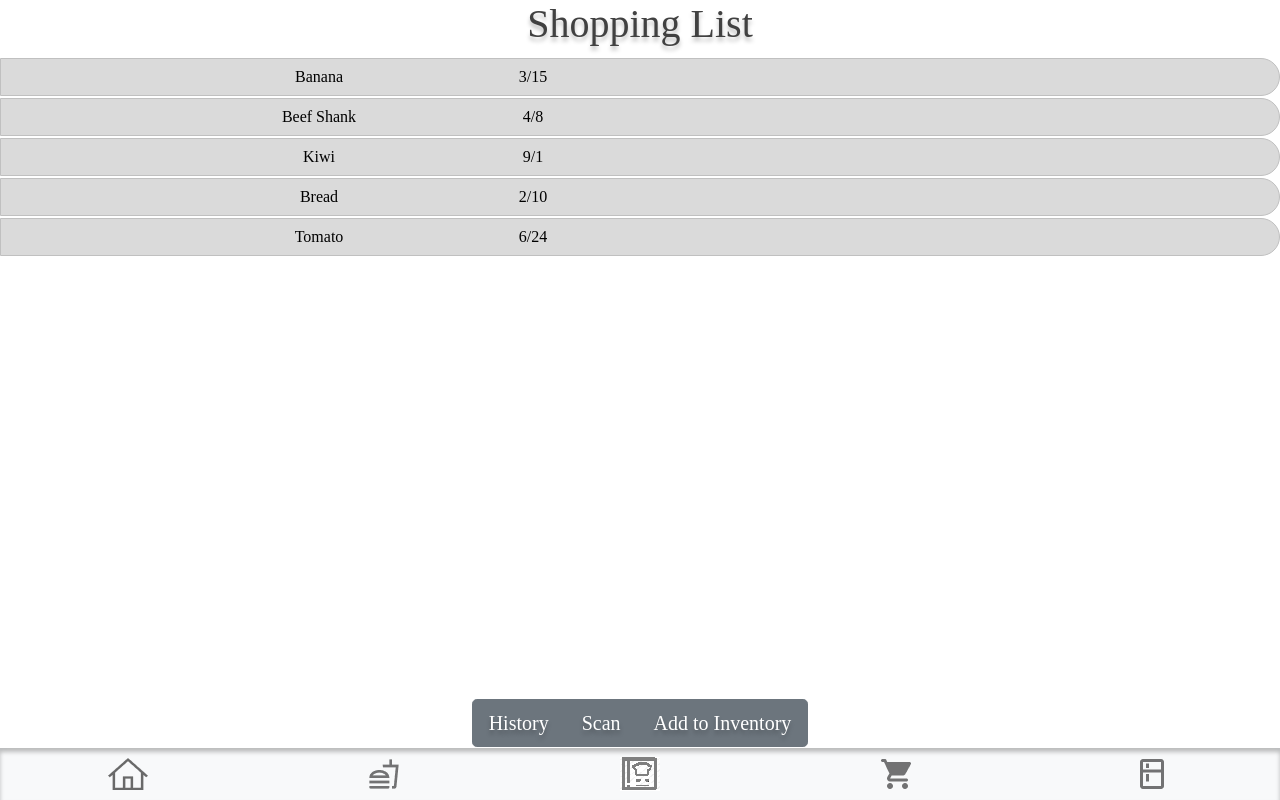
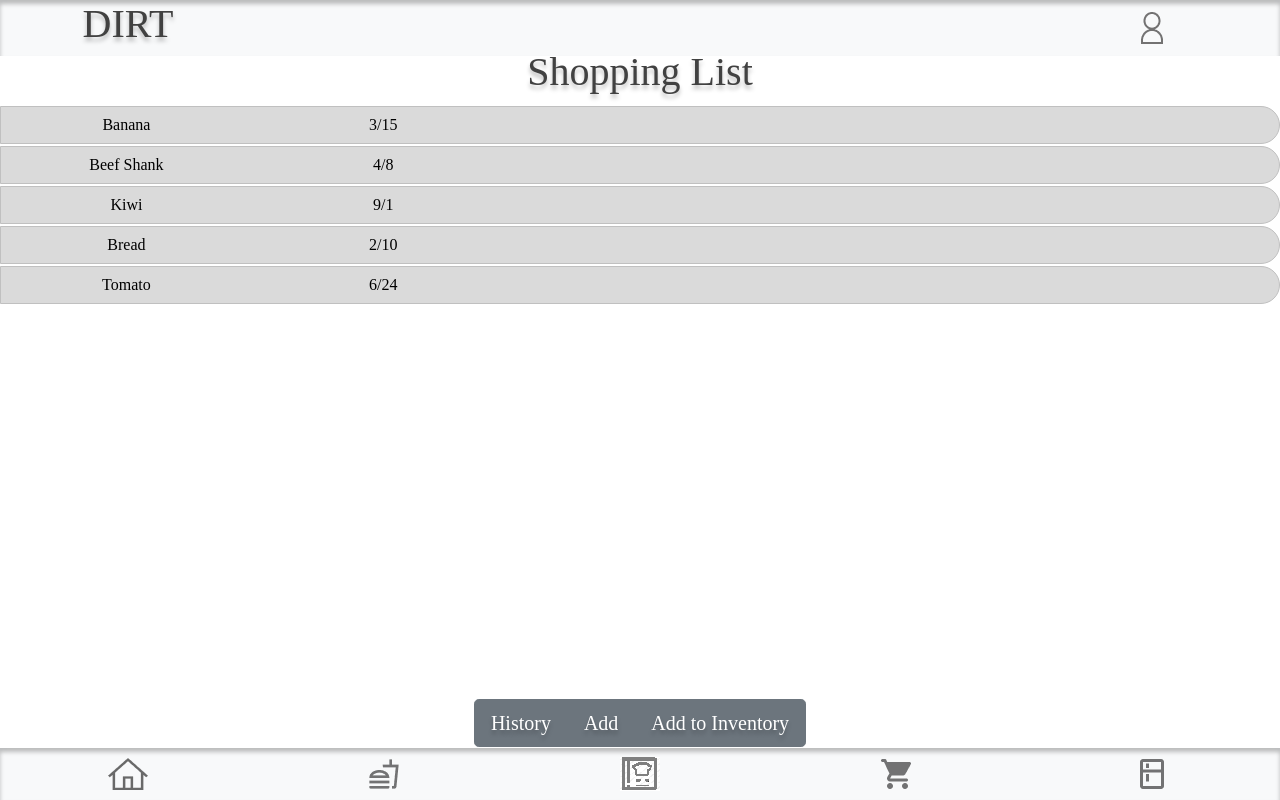
Before and after one commit to awong27/resetArea, a React (Create React App) app in the folder application/team102/UI/: page /SList in a window 1280 px wide. Built offline with nearby package versions, Linux system fonts and the light colour scheme; the HTML template or start-up script is replaced by a standard one.

Commit message:
added topbar

```diff
--- a/application/team102/UI/src/Component/ShoppingList.js
+++ b/application/team102/UI/src/Component/ShoppingList.js
@@ -1,32 +1,34 @@
 import React, {useState, Component} from 'react';
 import {Table, Button, Row, Col, ButtonGroup} from 'reactstrap';
 import Navi from "./Navigation";
+import TopBar from "./TopBar";
 
 export default class ShoppingList extends Component {
 
 
   render() {
     return (
-      <div>
+      <div><TopBar/><br/><br/>
       <div><h1>Shopping List</h1></div>
+      <div className="listItem">
       <Button className="invBar"><Row>
-        <Col/><Col className="itemName">Banana</Col><Col className="expire">3/15</Col><Col/><Col/><Col/>
+        <Col className="itemName">Banana</Col><Col className="expire">3/15</Col><Col/><Col/><Col/>
       </Row></Button>
       <Button className="invBar"><Row>
-        <Col/><Col className="itemName">Beef Shank</Col><Col className="expire">4/8</Col><Col/><Col/><Col/>
+        <Col className="itemName">Beef Shank</Col><Col className="expire">4/8</Col><Col/><Col/><Col/>
       </Row></Button>
       <Button className="invBar"><Row>
-        <Col/><Col className="itemName">Kiwi</Col><Col className="expire">9/1</Col><Col/><Col/><Col/>
+        <Col className="itemName">Kiwi</Col><Col className="expire">9/1</Col><Col/><Col/><Col/>
       </Row></Button>
       <Button className="invBar"><Row>
-        <Col/><Col className="itemName">Bread</Col><Col className="expire">2/10</Col><Col/><Col/><Col/>
+        <Col className="itemName">Bread</Col><Col className="expire">2/10</Col><Col/><Col/><Col/>
       </Row></Button>
       <Button className="invBar"><Row>
-        <Col/> <Col className="itemName">Tomato</Col><Col className="expire">6/24</Col><Col/><Col/><Col/>
-      </Row></Button>
+        <Col className="itemName">Tomato</Col><Col className="expire">6/24</Col><Col/><Col/><Col/>
+      </Row></Button></div>
       <ButtonGroup size='lg'>
         <Button href="/create">History</Button>
-        <Button href="/create">Scan</Button>
+        <Button href="/create">Add</Button>
         <Button href="/inventory">Add to Inventory</Button>
       </ButtonGroup>
       <Navi/>
```
